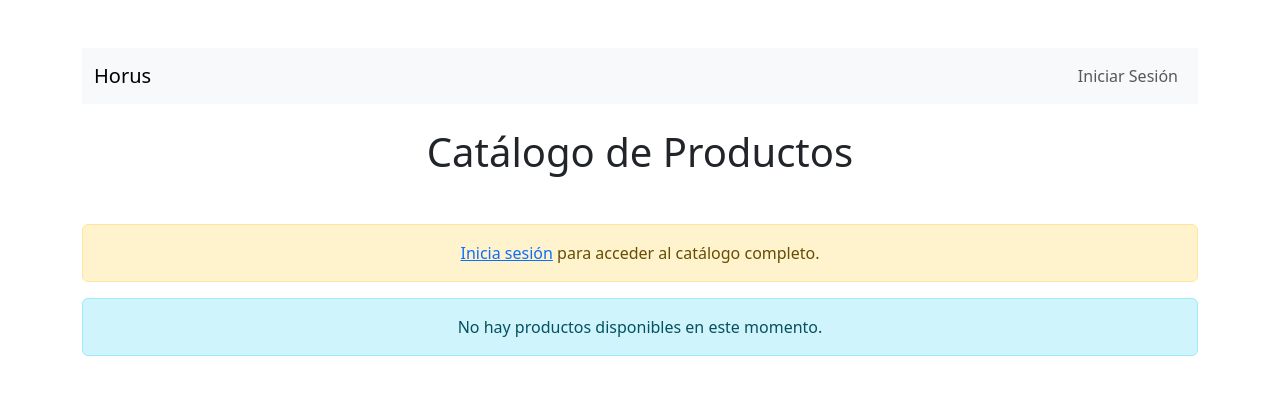
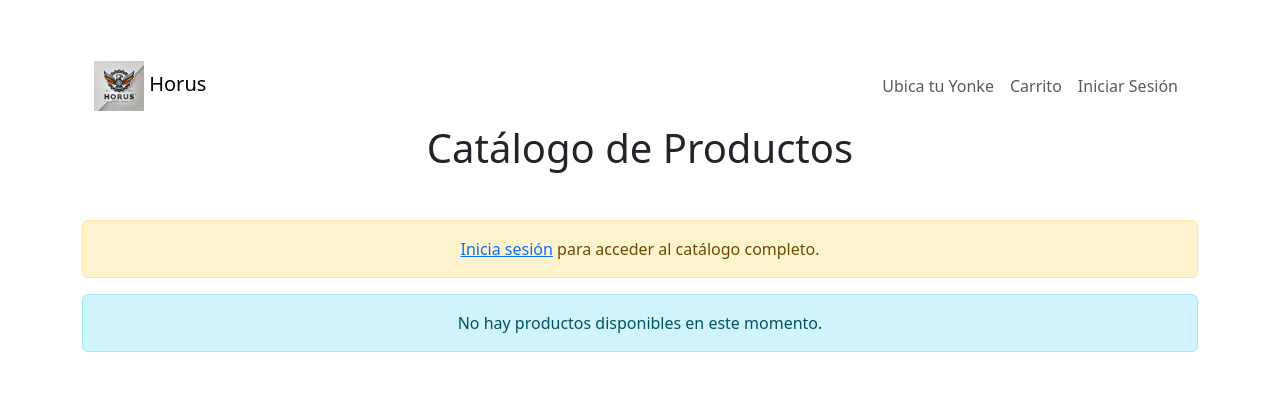
Before and after one commit to metodosformalesds/t3_mfds_2024, a Django app: page /catalogo/ in a window 1280 px wide. Shown: the top 395 px of the page. Run offline with Django 5.2, Linux system fonts and the light colour scheme; data that the repository does not hold is empty.

Commit message:
Redireccion

```diff
--- a/tienda/templates/tienda/catalogo.html
+++ b/tienda/templates/tienda/catalogo.html
@@ -10,31 +10,26 @@
 <body class="container mt-5">
 
     <!-- Navbar -->
-    <nav class="navbar navbar-expand-lg navbar-light bg-light mb-4">
-        <div class="container-fluid">
-            <a class="navbar-brand" href="{% url 'index' %}">Horus</a>
+    <nav class="navbar navbar-expand-lg navbar-light">
+        <div class="container">
+            <a class="navbar-brand" href="{% url 'index' %}">
+                <img src="{% static 'img/product_image.png' %}" alt="Logo" style="width: 50px;"> Horus
+            </a>
             <button class="navbar-toggler" type="button" data-bs-toggle="collapse" data-bs-target="#navbarNav">
                 <span class="navbar-toggler-icon"></span>
             </button>
             <div class="collapse navbar-collapse" id="navbarNav">
                 <ul class="navbar-nav ms-auto">
+                    <li class="nav-item">
+                        <a class="nav-link" href="{% url 'mapa_ubicacion' %}">Ubica tu Yonke</a>
+                    </li>
+                    <li class="nav-item">
+                        <a class="nav-link" href="{% url 'carrito' %}">Carrito</a>
+                    </li>
                     {% if request.user.is_authenticated %}
                         <li class="nav-item">
-                            <p class="nav-link mb-0">Hola, {{ request.user.username }} |
-                                <form method="post" action="{% url 'logout' %}" style="display:inline;">
-                                    {% csrf_token %}
-                                    <button type="submit" class="link-secondary btn btn-link">Cerrar Sesión</button>
-                                </form>
-                            </p>
+                            <a class="nav-link" href="{% url 'login' %}">Cerrar Sesión</a>
                         </li>
-                        <li class="nav-item">
-                            <a class="nav-link" href="{% url 'carrito' %}">Carrito</a>
-                        </li>
-                        {% if request.user.perfilusuario.rol == 'vendedor' %}
-                            <li class="nav-item">
-                                <a class="nav-link" href="{% url 'publicar_producto' %}">Publicar Producto</a>
-                            </li>
-                        {% endif %}
                     {% else %}
                         <li class="nav-item">
                             <a class="nav-link" href="{% url 'login' %}">Iniciar Sesión</a>
@@ -44,6 +39,7 @@
             </div>
         </div>
     </nav>
+
 
     <!-- Título -->
     <h1 class="text-center mb-5">Catálogo de Productos</h1>
--- a/tienda/templates/tienda/index.html
+++ b/tienda/templates/tienda/index.html
@@ -155,7 +155,7 @@
                 <span>Ubica tu Yonke</span>
                 <h6>Cientos de productos para tu auto</h6>
             </button>
-            <button class="btn btn-promotional">
+            <button class="btn btn-promotional" onclick="window.location.href='{% url 'catalogo'%}'">
                 <i class="fas fa-shopping-cart"></i>
                 <span>Click, Compra y Recoge</span>
                 <h6>Haz tu pedido en línea</h6>
```
